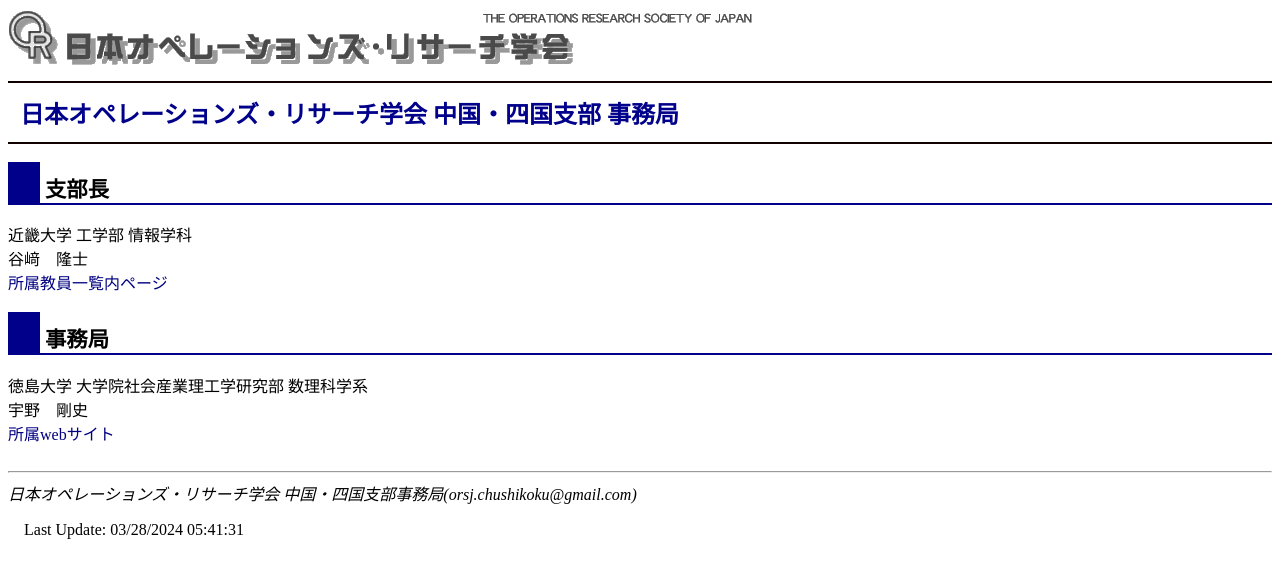
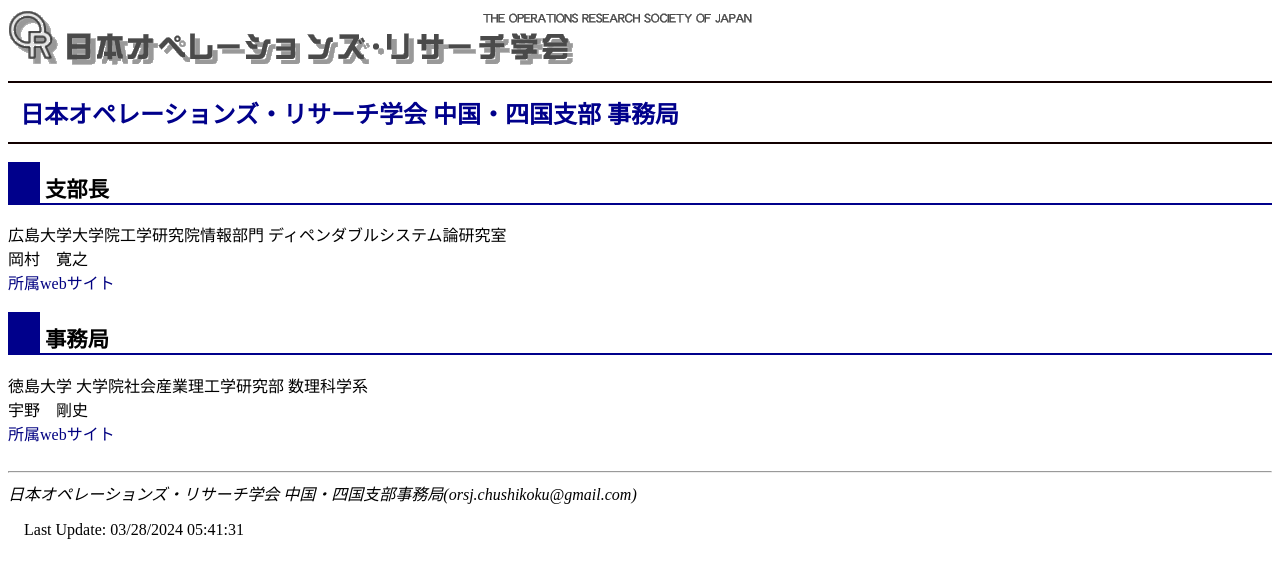
Before and after one commit to orsj-cs/orsj-cs.github.io, a Jekyll site: the page built from office_info.html, in a window 1280 px wide. Shown: the top 578 px of the page. Built offline with Jekyll 4.4.1, drawn with Linux system fonts in a browser that asks for light colours.

Commit message:
Update office_info.html

```diff
--- a/office_info.html
+++ b/office_info.html
@@ -5,10 +5,10 @@ title: 日本オペレーションズ・リサーチ学会 中国・四国支部
 <h2>支部長</h2>
 
 <div>
-近畿大学 工学部 情報学科<br>
-谷﨑　隆士<br>
-<a href="https://research.kindai.ac.jp/profile/ja.7ec44c6701fd6ccc.html">所属教員一覧内ページ</a>
-</div>
+    広島大学大学院工学研究院情報部門 ディペンダブルシステム論研究室<br>
+    岡村　寛之<br>
+    <a href="http://www.rel.hiroshima-u.ac.jp/okamu/index.html">所属webサイト</a>
+    </div>
 
 <h2>事務局</h2>
 
```
